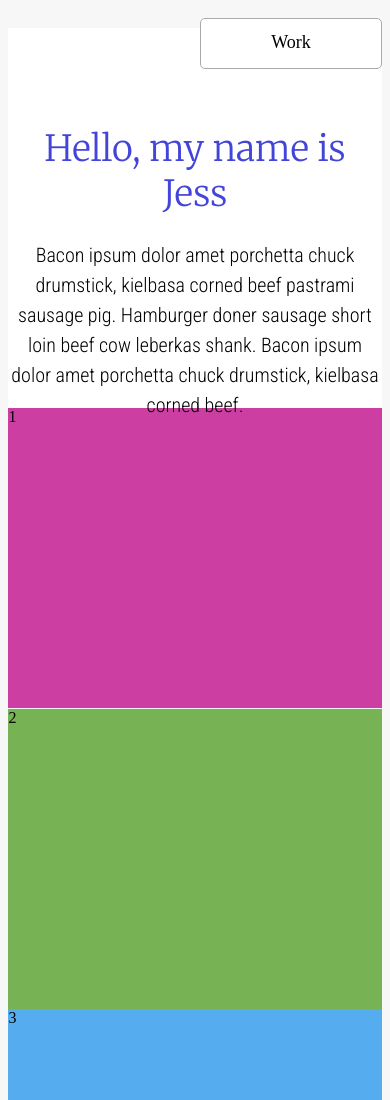
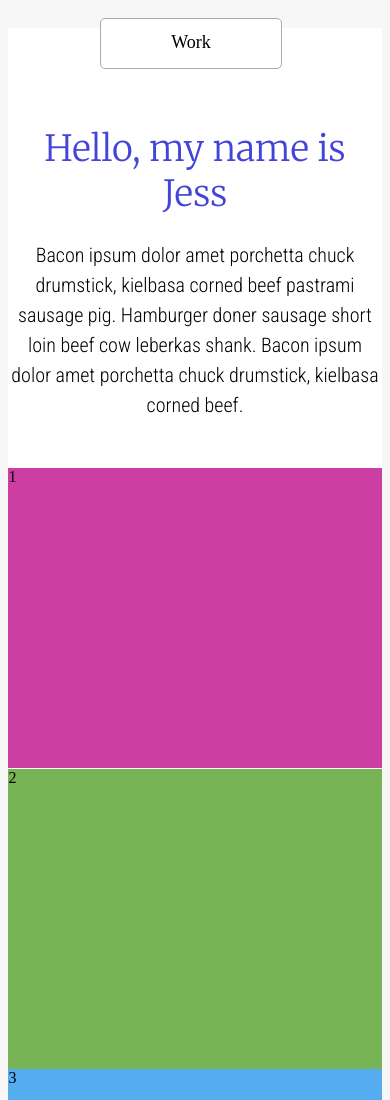
Before and after one commit to jessperate/jessperate.github.io, a plain HTML site: page GA Project 8/index.html in a window 390 px wide. Shown: the top 1100 px of the page. Drawn offline with Linux system fonts and the light colour scheme.

Commit message:
newer changes

```diff
--- a/GA Project 8/css/main.css
+++ b/GA Project 8/css/main.css
@@ -256,7 +256,7 @@ h4 {
 
     .menu ul {
     	width: 180px;
-    	margin-left: 200px;
+    	margin-left: 100px;
 		padding: 5px 0;
 		padding-top: 3px;
 		position: absolute;
@@ -287,14 +287,12 @@ h4 {
 		margin: 0 0 5px;
 	}
 
-    }
-
     .menu {
     	text-align: center;
     }
 
     #main {
-    	padding-bottom: 10px;
+    	padding-bottom: 70px;
     }
 
     	.box {
@@ -304,9 +302,10 @@ h4 {
 }
 
 @media screen and (min-width: 900px) and (max-width: 1200px) {
-		.box {
+	/*	.box {
 			height: 200px;
+			float: none;
 		}
-
+*/
 
 }
```
